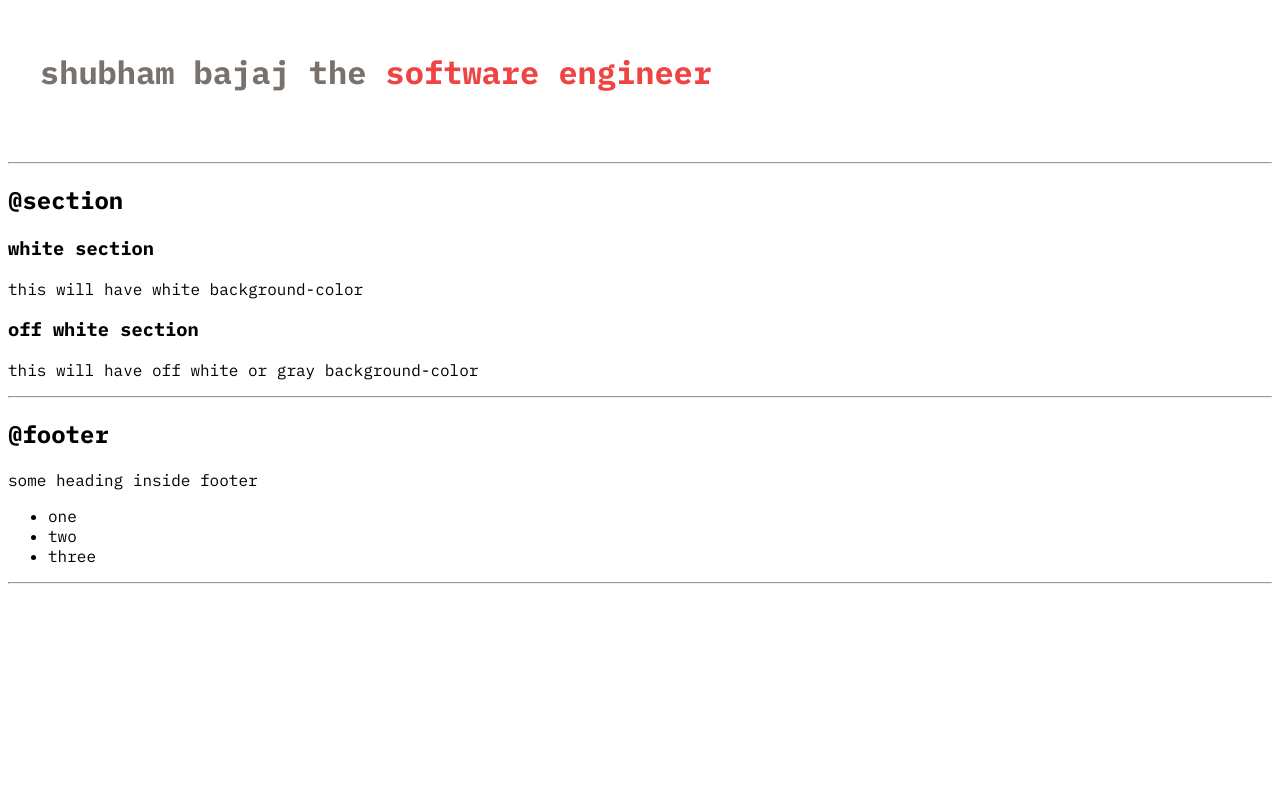
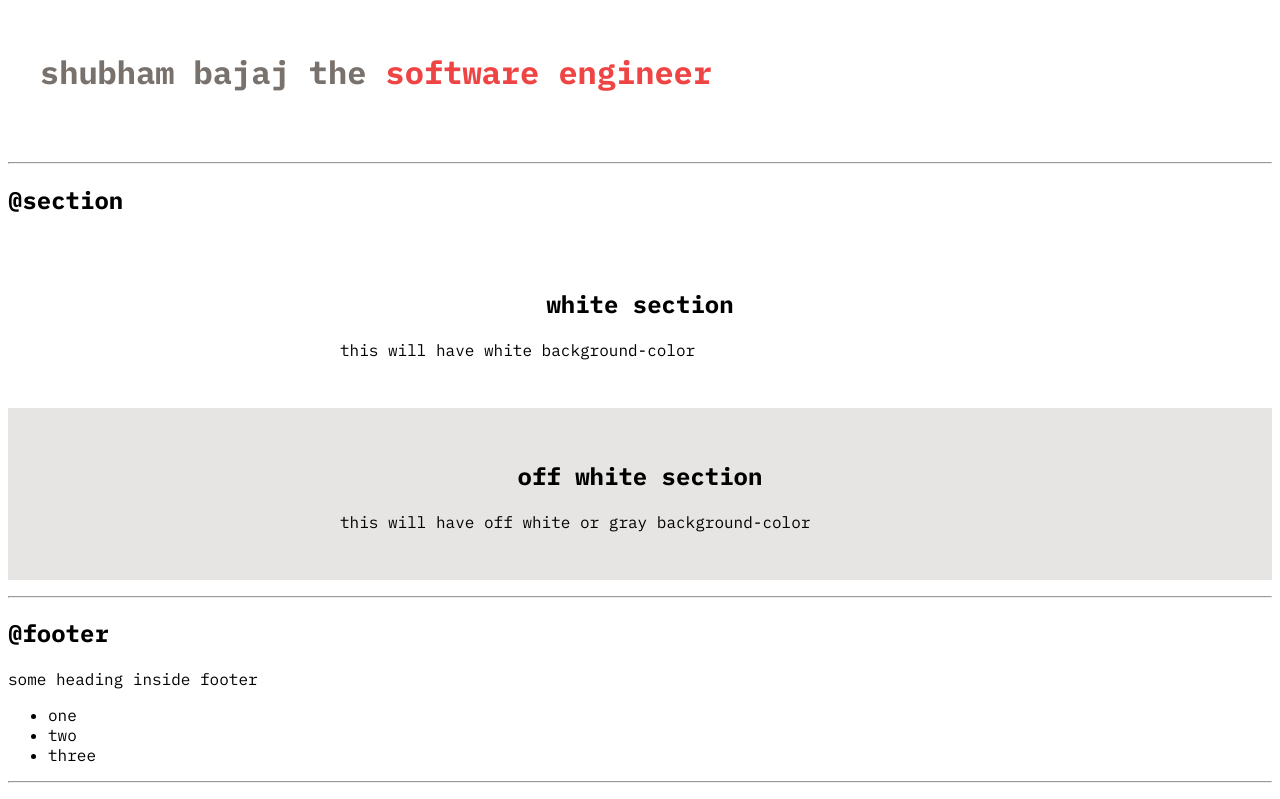
Before and after one commit to bajajshubham/bajajshubham.github.io, a plain HTML site: page clibrary/clib.html in a window 1280 px wide. Shown: the part 1857-2656 px from the top of the page. Before the commit the page ends 2457 px from the top, so only its background shows below. Drawn offline with Linux system fonts and the light colour scheme.

Commit message:
style: section simple and off-white done

```diff
--- a/clibrary/clib.html
+++ b/clibrary/clib.html
@@ -89,14 +89,19 @@
         <hr>
 
         <h2>@section</h2>
-        <section>
-            <h3>white section</h3>
-            <p>this will have white background-color</p>
+
+        <section class="section">
+            <div class="container container-centered">
+                <h1>white section</h1>
+                <p>this will have white background-color</p>
+            </div>
         </section>
 
-        <section>
-            <h3>off white section</h3>
-            <p>this will have off white or gray background-color</p>
+        <section class="section section-ow">
+            <div class="container container-centered">
+                <h1>off white section</h1>
+                <p>this will have off white or gray background-color</p>
+            </div>
         </section>
 
         <hr>
--- a/styles/main.css
+++ b/styles/main.css
@@ -11,14 +11,14 @@ body
 {
     --primary-color:#EF4444;
     --gray-color: #78716C;
+    --off-white:#E7E5E4;
 }
 
 /*container*/
 
 .container
 {
-    padding-left: 1rem;
-    padding-right: 1rem;
+    padding: 0em 1em;
 }
 
 .container-centered
@@ -128,3 +128,18 @@ padding: 2em;
 }
 
 /* section */
+
+.section
+{
+    padding: 2em;
+}
+
+.section h1
+{
+    text-align: center;
+}
+
+.section-ow
+{
+    background-color:var(--off-white);
+}
```
